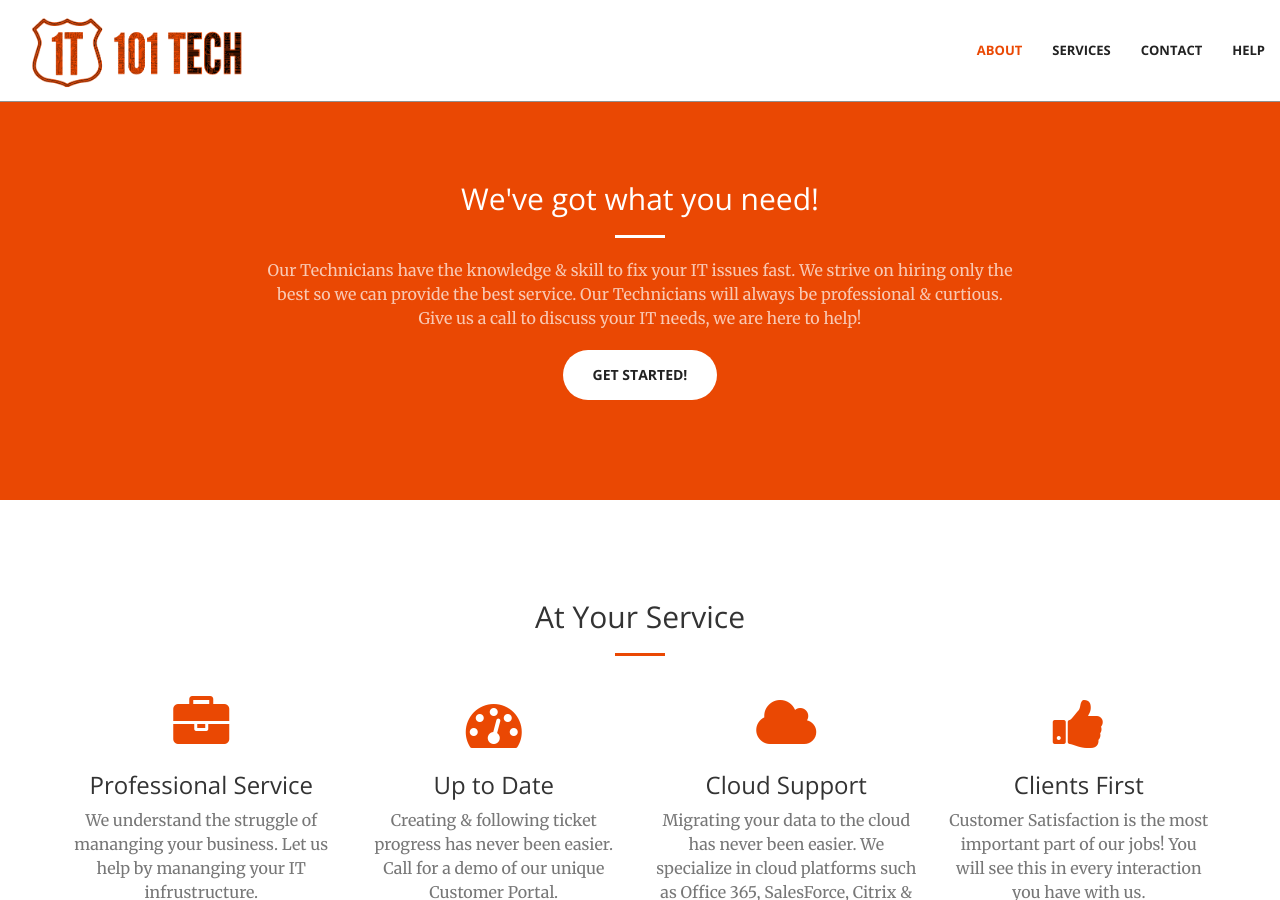
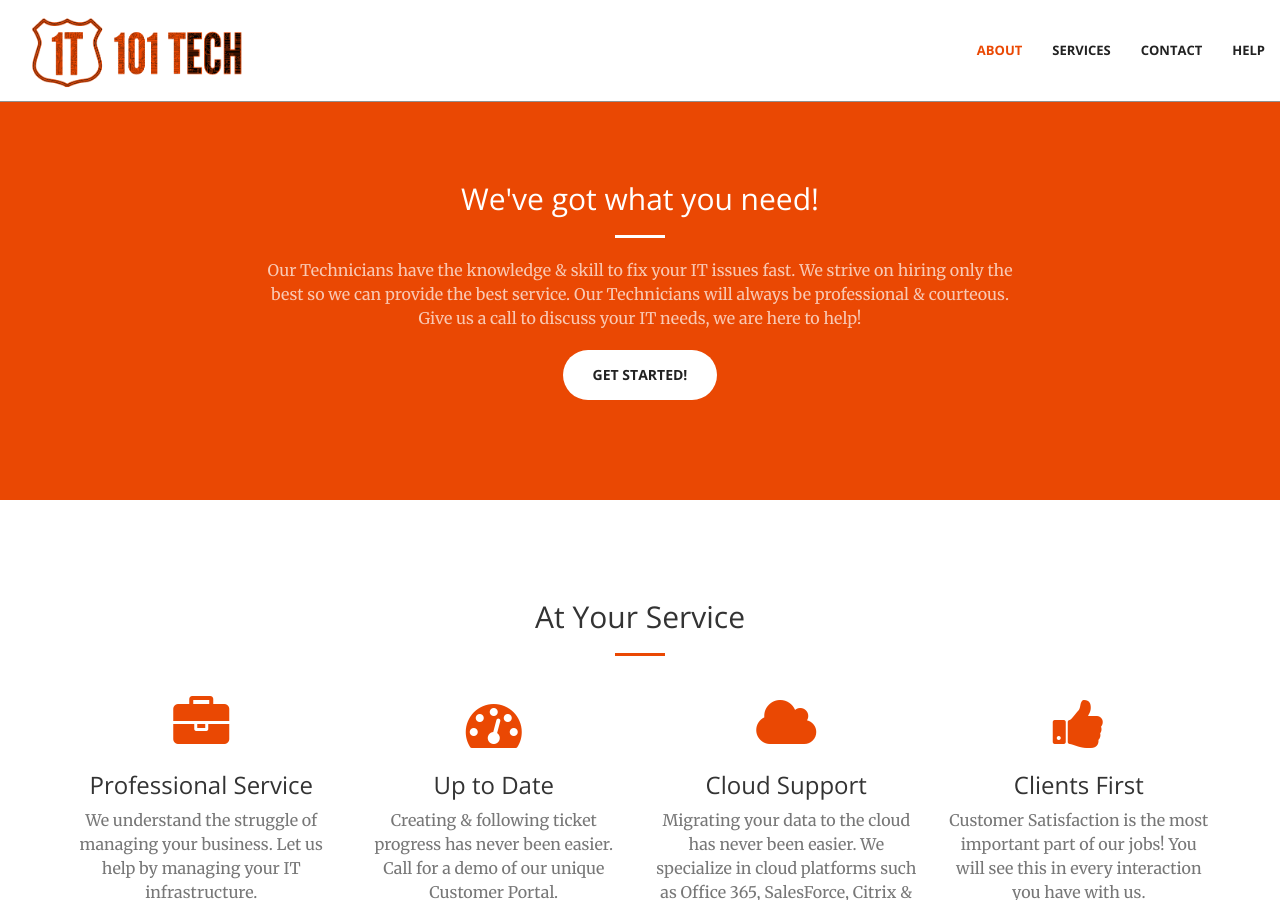
Before and after one commit to the101tech/101tech, a Jekyll site: the page built from index.html, in a window 1280 px wide and 900 px high, scrolled down 818 px. Built offline with Jekyll 4.4.1, drawn with Linux system fonts in a browser that asks for light colours; some of the changed text lies outside the part shown.

Commit message:
SpellCheck
SpellCheck

```diff
--- a/_includes/call-to-action.html
+++ b/_includes/call-to-action.html
@@ -4,7 +4,7 @@
             <div class="col-lg-8 col-lg-offset-2 text-center">
                 <h2 class="section-heading">We've got what you need!</h2>
                 <hr class="light">
-                <p class="text-faded">Our Technicians have the knowledge & skill to fix your IT issues fast. We strive on hiring only the best so we can provide the best service. Our Technicians will always be professional & curtious. Give us a call to discuss your IT needs, we are here to help!</p>
+                <p class="text-faded">Our Technicians have the knowledge & skill to fix your IT issues fast. We strive on hiring only the best so we can provide the best service. Our Technicians will always be professional & courteous. Give us a call to discuss your IT needs, we are here to help!</p>
                 <a href="#portfolio" class="btn btn-default btn-xl page-scroll">Get Started!</a>
             </div>
         </div>
--- a/_includes/header.html
+++ b/_includes/header.html
@@ -3,7 +3,7 @@
         <div class="header-content-inner">
             <h1>Providing exceptional IT Support</h1>
             <hr>
-            <p>How are you currently handling your IT Infrastructure?<br>We can help.</p>
+            <p>How are you currently managing your IT Infrastructure?<br>We can help.</p>
             <a href="#about" class="btn btn-primary btn-xl page-scroll">Find Out More</a>
         </div>
     </div>
--- a/_includes/services.html
+++ b/_includes/services.html
@@ -13,7 +13,7 @@
                 <div class="service-box">
                     <i class="fa fa-4x fa-briefcase wow bounceIn text-primary" data-wow-delay=".1s"></i>
                     <h3>Professional Service</h3>
-                    <p class="text-muted">We understand the struggle of mananging your business. Let us help by mananging your IT infrustructure.</p>
+                    <p class="text-muted">We understand the struggle of managing your business. Let us help by managing your IT infrastructure.</p>
                 </div>
             </div>
             <div class="col-lg-3 col-md-6 text-center">
```
Also changed, not shown: img/header2.jpg (added).
